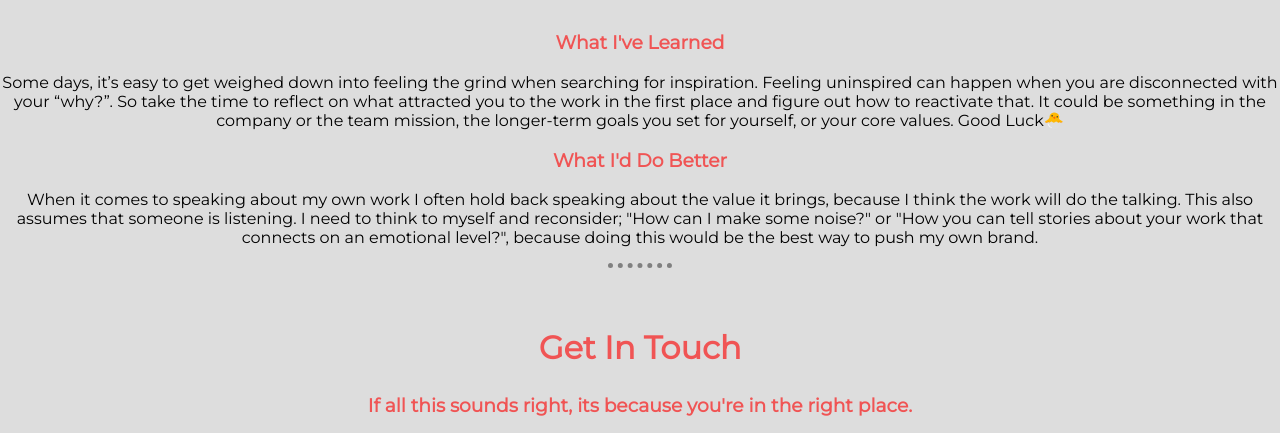
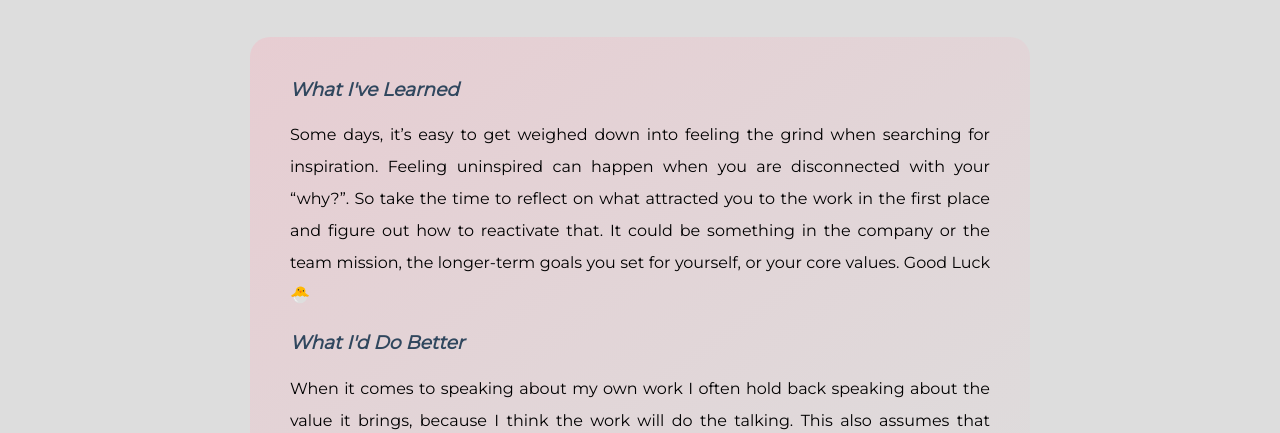
Before and after one commit to uroupa/about, a plain HTML site: page index.html in a window 1280 px wide. Shown: the part 3203-3636 px from the top of the page. Drawn offline with Linux system fonts and the light colour scheme.

Commit message:
v1.2 updated css for what I learned row et others

```diff
--- a/css/styles.css
+++ b/css/styles.css
@@ -39,13 +39,13 @@ em {
 }
 
 a {
-  color: #11999E;
+  color: white;
   font-weight: bold;
   font-size: 16px;
 }
 
 a:hover {
-  color: white;
+  color: #F05454;
   font-weight: bold;
 }
 
@@ -55,11 +55,15 @@ a:hover {
 
 hr {
   border-style: dotted none none none;
-  width: 5%;
-  border-width: thick;
+  width: 4%;
+  border-width: 8px;
   /* color: #EAF6F6 */
   color: gray;
   padding: 10px 0 10px 0;
+  display: block;
+}
+p{
+  line-height: 2;
 }
 
 .profile {
@@ -213,3 +217,27 @@ hr {
   padding-top: 20px;
   font-size: 0.75rem;
 }
+.learned-do-better{
+  width: 55%;
+  padding: 3%;
+  margin: 0 auto 30px auto;
+  /* border-style: solid; */
+  border-radius: 20px;
+  border-spacing: 100px;
+  background-image: linear-gradient(to bottom right, rgb(231,	205,	210)	, #DDDDDD);
+}
+.learned{
+  text-align: justify;
+  padding: 2px;
+}
+.do-better{
+  text-align: justify;
+  padding: 2px;
+}
+.learned-do-better-text{
+  font-weight: 1000;
+  margin-top: 0;
+  color: #30475E;
+  font-style: italic;
+
+}
```
